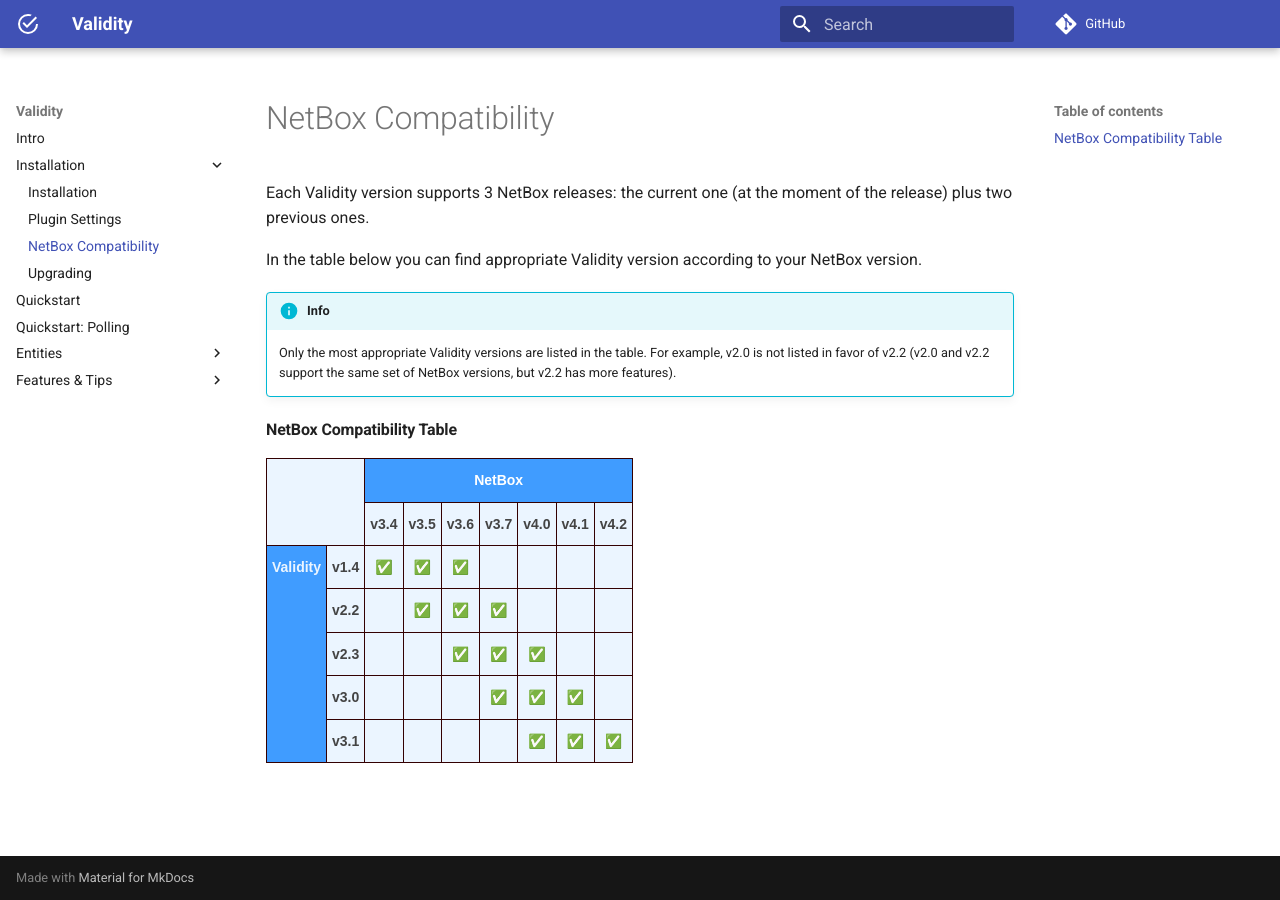
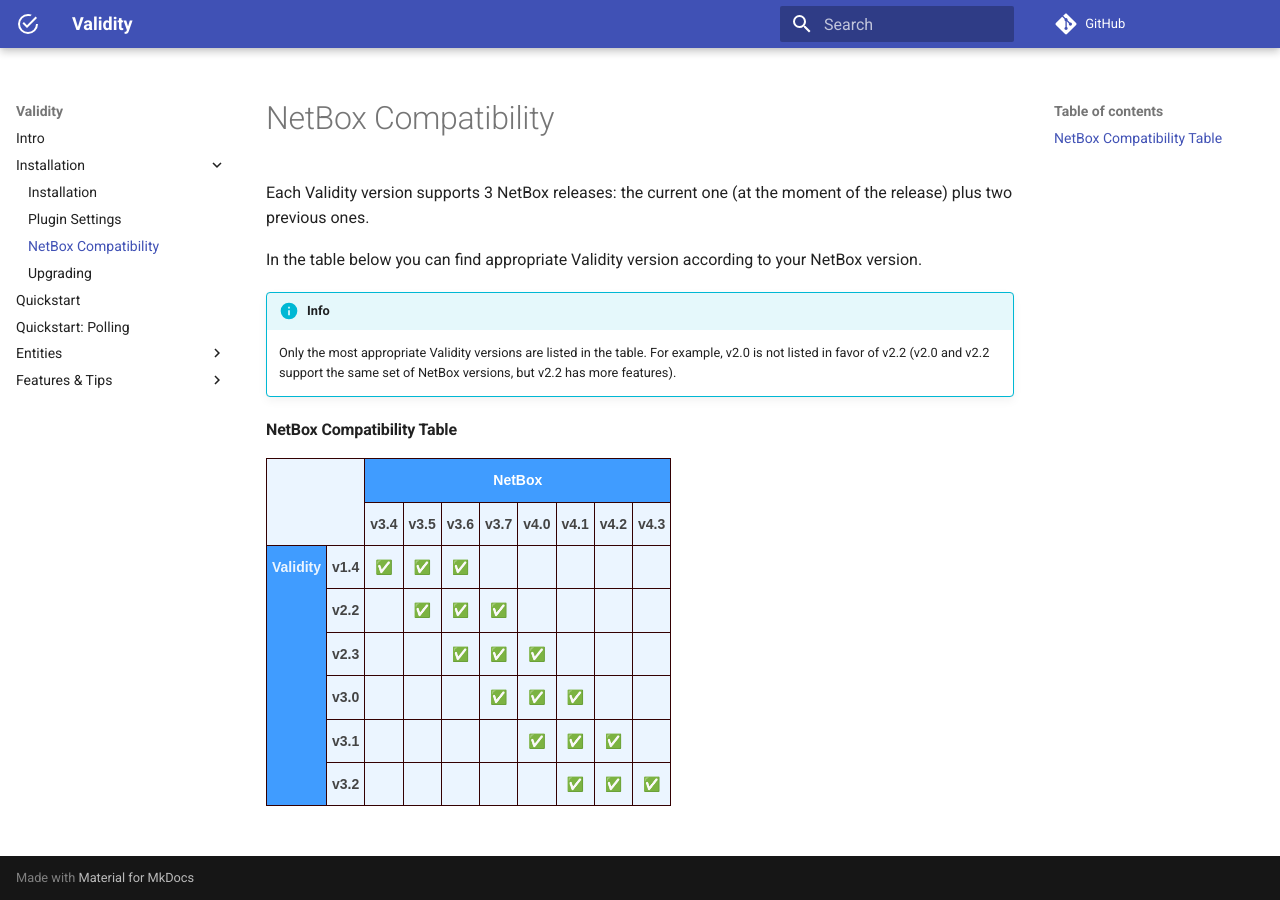
Before and after one commit to amyasnikov/validity, an MkDocs documentation site: the page built from docs/installation/netbox_compatibility.md, in a window 1280 px wide. Built offline with MkDocs 1.6.1 and Material for MkDocs 9.7.7, drawn with Linux system fonts in a browser that asks for light colours; comment, search, counter and statistics services are not loaded.

Commit message:
docs for nb4.3 compatibility

```diff
--- a/docs/installation/netbox_compatibility.md
+++ b/docs/installation/netbox_compatibility.md
@@ -26,7 +26,7 @@
 <table class="tg"><thead>
   <tr>
     <th class="tg-r82u" colspan="2" rowspan="2"></th>
-    <th class="tg-c6ba" colspan="7">NetBox<br></th>
+    <th class="tg-c6ba" colspan="8">NetBox<br></th>
   </tr>
   <tr>
     <th class="tg-5gjp">v3.4</th>
@@ -36,14 +36,16 @@
     <th class="tg-5gjp">v4.0</th>
     <th class="tg-5gjp">v4.1</th>
     <th class="tg-5gjp">v4.2</th>
+    <th class="tg-5gjp">v4.3</th>
   </tr></thead>
 <tbody>
   <tr>
-    <td class="tg-5iin" rowspan="5">Validity<br><br></td>
+    <td class="tg-5iin" rowspan="6">Validity<br><br></td>
     <td class="tg-c6ba">v1.4</td>
     <td class="tg-8g55">✅</td>
     <td class="tg-8g55">✅</td>
     <td class="tg-8g55">✅</td>
+    <td class="tg-8g55"></td>
     <td class="tg-8g55"></td>
     <td class="tg-8g55"></td>
     <td class="tg-8g55"></td>
@@ -58,6 +60,7 @@
     <td class="tg-8g55"></td>
     <td class="tg-8g55"></td>
     <td class="tg-8g55"></td>
+    <td class="tg-8g55"></td>
   </tr>
   <tr>
     <td class="tg-c6ba">v2.3</td>
@@ -66,6 +69,7 @@
     <td class="tg-8g55">✅</td>
     <td class="tg-8g55">✅</td>
     <td class="tg-8g55">✅</td>
+    <td class="tg-8g55"></td>
     <td class="tg-8g55"></td>
     <td class="tg-8g55"></td>
   </tr>
@@ -78,6 +82,7 @@
     <td class="tg-8g55">✅</td>
     <td class="tg-8g55">✅</td>
     <td class="tg-8g55"></td>
+    <td class="tg-8g55"></td>
   </tr>
   <tr>
     <td class="tg-c6ba">v3.1</td>
@@ -88,5 +93,17 @@
     <td class="tg-8g55">✅</td>
     <td class="tg-8g55">✅</td>
     <td class="tg-8g55">✅</td>
+    <td class="tg-8g55"></td>
+  </tr>
+  <tr>
+    <td class="tg-c6ba">v3.2</td>
+    <td class="tg-8g55"></td>
+    <td class="tg-8g55"></td>
+    <td class="tg-8g55"></td>
+    <td class="tg-8g55"></td>
+    <td class="tg-8g55"></td>
+    <td class="tg-8g55">✅</td>
+    <td class="tg-8g55">✅</td>
+    <td class="tg-8g55">✅</td>
   </tr>
 </tbody></table>
```
Also changed, not shown: README.md (+1 -1 lines), docs/installation/installation.md (+1 -1 lines).
